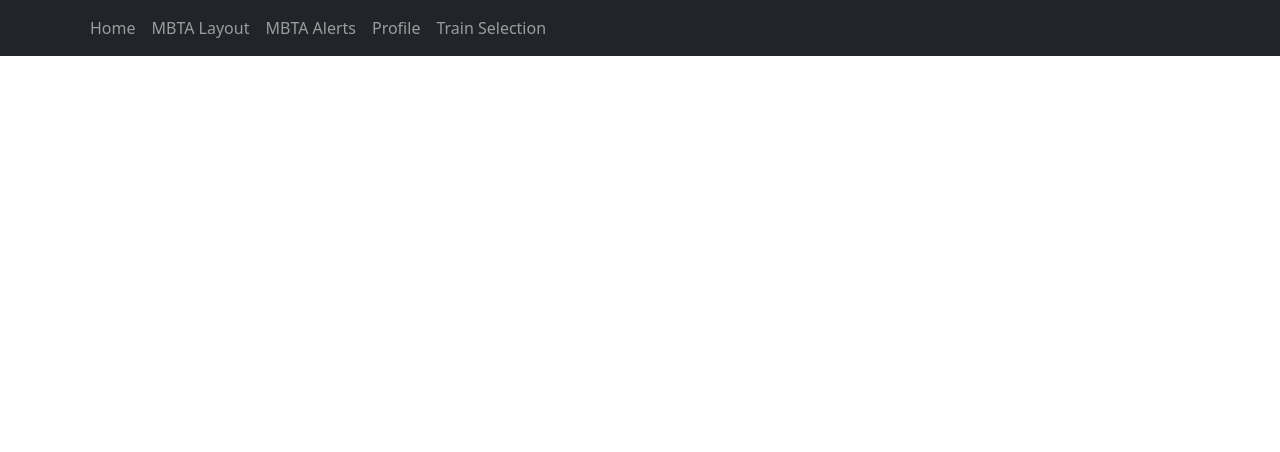
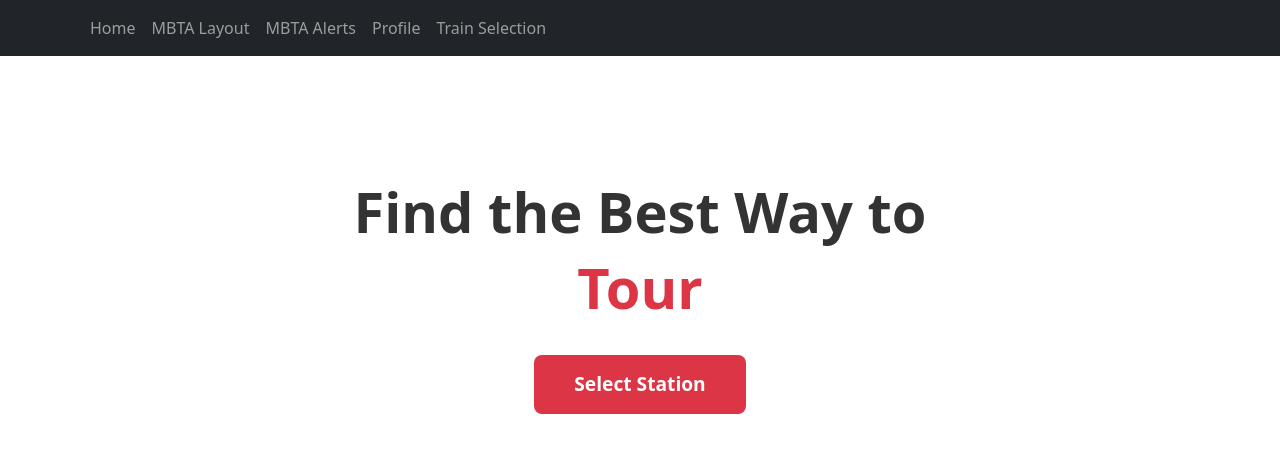
Before and after one commit to Carlivats/CSC300, a React (Create React App) app in the folder frontend/: page /hero in a window 1280 px wide. Shown: the top 452 px of the page. Built offline with nearby package versions, Linux system fonts and the light colour scheme.

Commit message:
Created Interactive Hero

```diff
--- a/frontend/src/App.js
+++ b/frontend/src/App.js
@@ -20,6 +20,7 @@ import TrainSelection from './pages/trainSelection';
 import TrainSchedule from './pages/trainSchedule';
 import TrainTest from './pages/trainTest';
 import MbtaLayoutPage from "./pages/MBTALayoutPage";
+import Hero from "./components/Hero"
 
 
 export const UserContext = createContext();
@@ -49,6 +50,7 @@ const App = () => {
           <Route exact path="/train-schedule/:lineId" element={<TrainSchedule />} />
           <Route exact path="/trainTest" element={<TrainTest />} />
           <Route exact path="/mbtaLayout" element={<MbtaLayoutPage />} />
+          <Route exact path="/hero" element={<Hero />} />
         </Routes>
       </UserContext.Provider>
     </>
--- /dev/null
+++ b/frontend/src/components/Hero.js
@@ -0,0 +1,22 @@
+import React from "react";
+import "../css/hero.css";
+
+const Hero = () => {
+    return (
+        <div className="hero-container">
+            <h1 className="hero-title">Find the Best Way to</h1>
+            <h1 className="hero-title-animated">
+                <div className="hero-words">
+                    <span>Travel</span>
+                    <span>Commute</span>
+                    <span>Tour</span>
+                    <span>Explore</span>
+                    <span>Travel</span>
+                </div>
+            </h1>
+            <button className="hero-button">Select Station</button>
+        </div>
+    );
+};
+
+export default Hero;
--- /dev/null
+++ b/frontend/src/css/hero.css
@@ -0,0 +1,85 @@
+.hero-container {
+  display: flex;
+  flex-direction: column;
+  align-items: center;
+  justify-content: center;
+  min-height: 60vh;
+  text-align: center;
+  padding: 20px;
+}
+
+.hero-title {
+  font-size: 3.5rem;
+  font-weight: bold;
+  margin-bottom: 0;
+  color: #333;
+}
+
+.hero-title-animated {
+  font-size: 3.5rem;
+  font-weight: bold;
+  margin-top: 0;
+  margin-bottom: 30px;
+  height: 5rem;
+  overflow: hidden;
+  position: relative;
+}
+
+.hero-words {
+  display: flex;
+  flex-direction: column;
+  animation: slide-up 22s infinite, color-change 22s infinite;
+}
+
+.hero-words span {
+  height: 5rem;
+  display: flex;
+  align-items: center;
+  justify-content: center;
+}
+
+@keyframes slide-up {
+  0%, 8% {
+    transform: translateY(0%);
+  }
+  13%, 21% {
+    transform: translateY(-20%);
+  }
+  26%, 34% {
+    transform: translateY(-40%);
+  }
+  39%, 47% {
+    transform: translateY(-60%);
+  }
+  52%, 100% {
+    transform: translateY(-80%);
+  }
+}
+
+@keyframes color-change {
+  0%, 51% {
+    color: #dc3545;
+  }
+  52%, 99% {
+    color: #333;
+  }
+  100% {
+    color: #dc3545;
+  }
+}
+
+.hero-button {
+  background-color: #dc3545;
+  color: white;
+  border: none;
+  border-radius: 8px;
+  padding: 15px 40px;
+  font-size: 1.2rem;
+  font-weight: 600;
+  cursor: pointer;
+  transition: background-color 0.3s ease;
+}
+
+.hero-button:hover {
+  background-color: #a52834;
+}
```
